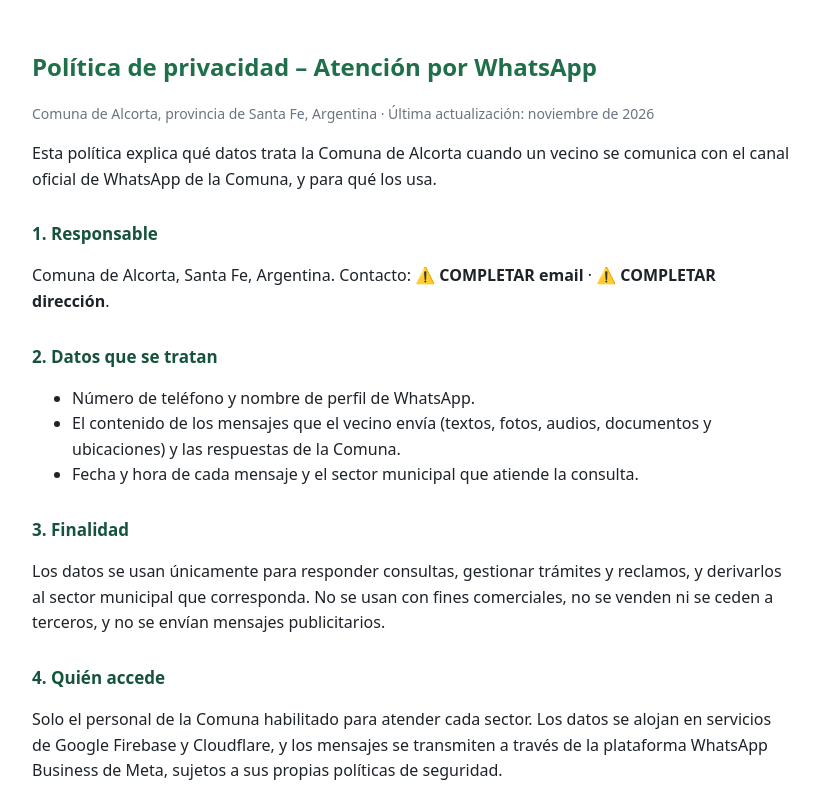
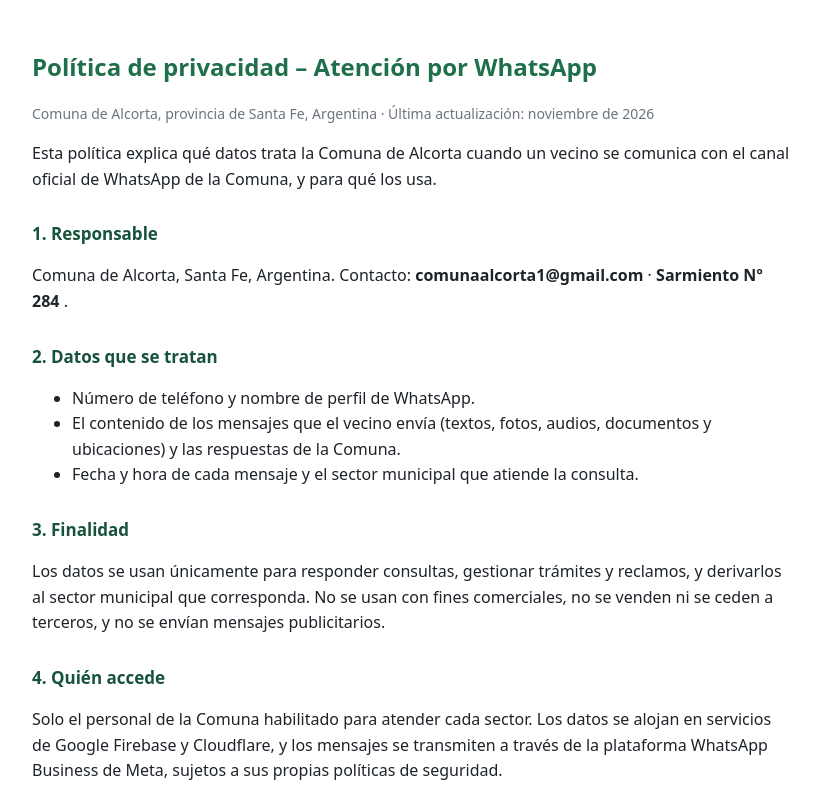
Before and after one commit to catastroalcorta-svg/Catastro, a plain HTML site: page privacidad.html in a window 1280 px wide. Shown: the top 800 px of the page, without its empty margins (228-1047 px from the left). Drawn offline with Linux system fonts and the light colour scheme.

Commit message:
Update privacidad.html

```diff
--- a/privacidad.html
+++ b/privacidad.html
@@ -18,7 +18,7 @@
 <p>Esta política explica qué datos trata la Comuna de Alcorta cuando un vecino se comunica con el canal oficial de WhatsApp de la Comuna, y para qué los usa.</p>
 
 <h2>1. Responsable</h2>
-<p>Comuna de Alcorta, Santa Fe, Argentina. Contacto: <b>⚠️ COMPLETAR email</b> · <b>⚠️ COMPLETAR dirección</b>.</p>
+<p>Comuna de Alcorta, Santa Fe, Argentina. Contacto: <b>comunaalcorta1@gmail.com</b> · <b> Sarmiento Nº 284 </b>.</p>
 
 <h2>2. Datos que se tratan</h2>
 <ul>
```
